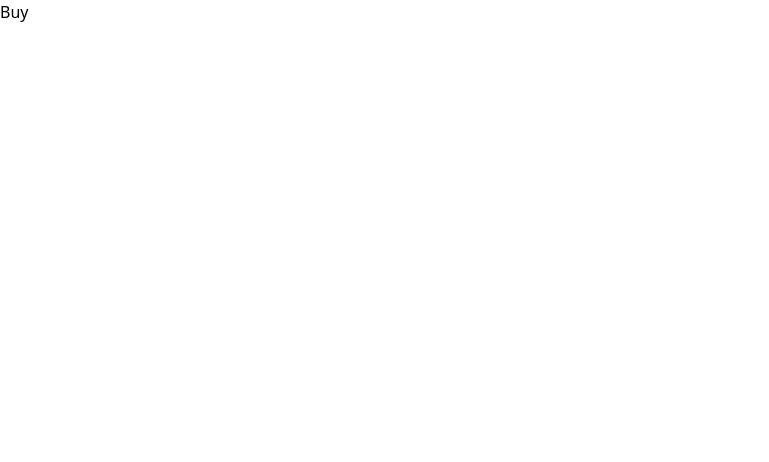
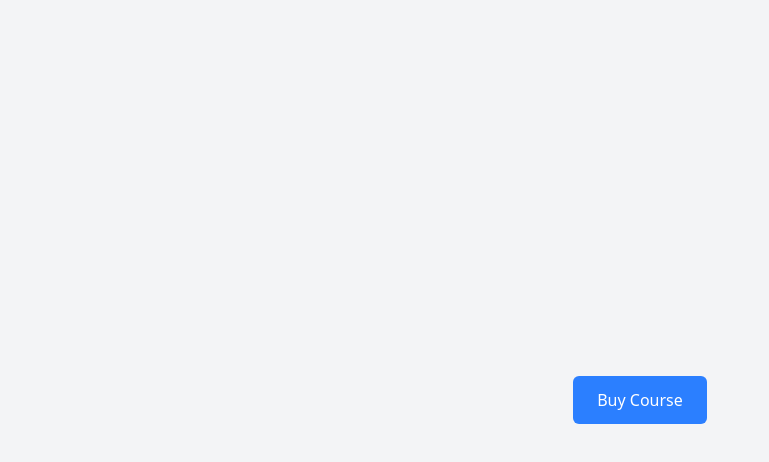
Before and after one commit to Surajsahu01/Full_stack_course_app, a React (Vite) app in the folder Frontend/: page /buy/1 in a window 1280 px wide. Shown: the top 462 px of the page, without its empty margins (0-769 px from the left). Built offline with nearby package versions, Linux system fonts and the light colour scheme.

Commit message:
solve course buy error

```diff
--- a/Frontend/src/components/Buy.jsx
+++ b/Frontend/src/components/Buy.jsx
@@ -1,9 +1,72 @@
-import React from 'react'
+import React, { useEffect, useState } from "react";
+import { useParams, useNavigate } from "react-router-dom";
+import axios from "axios";
+import toast from "react-hot-toast";
 
 const Buy = () => {
-  return (
-    <div>Buy</div>
-  )
-}
+    const { courseId } = useParams();
+    const navigate = useNavigate();
+    const [isLoggedIn, setIsLoggedIn] = useState(false);
+    const [loading, setLoading] = useState(false);
 
-export default Buy
+    // const user = JSON.parse(localStorage.getItem("user"));
+
+
+    useEffect(() => {
+        const user = JSON.parse(localStorage.getItem("user"));
+        if (user && user.token) {
+            setIsLoggedIn(true);
+        } else {
+            setIsLoggedIn(false);
+        }
+    }, []);
+
+    const handleBuy = async () => {
+        const user = JSON.parse(localStorage.getItem("user"));
+
+        if (!user || !user.token) {
+            toast.error("Please login to buy this course");
+            navigate("/login");  // Redirect to login page
+            return;
+        }
+
+        try {
+            setLoading(true);
+            const token = user.token;
+            const response = await axios.post(
+                `http://localhost:5000/api/users/buy/${courseId}`,
+                {},
+                {
+                    headers: { Authorization: `Bearer ${token}` },
+                    withCredentials: true,
+                }
+            );
+
+            toast.success(response.data.message || "Course Purchased Successfully");
+            navigate("/purchases");
+        } catch (error) {
+            if (error.response?.status === 400) {
+                toast.error("User already purchased this course");
+            } else {
+                toast.error(error?.response?.data?.errors || "Something went wrong");
+            }
+        } finally {
+            setLoading(false);
+        }
+    };
+
+    return (
+        <div className="flex justify-center items-center h-screen bg-gray-100">
+            <button
+                onClick={handleBuy}
+                disabled={loading}
+                className={`px-6 py-3 rounded-md text-white
+                     ${loading ? "bg-gray-400 cursor-not-allowed" : "bg-blue-500 hover:bg-blue-600"}`}
+            >
+                {loading ? "Processing..." : "Buy Course"}
+            </button>
+        </div>
+    );
+};
+
+export default Buy;
--- a/Frontend/src/components/Courses.jsx
+++ b/Frontend/src/components/Courses.jsx
@@ -25,8 +25,12 @@ const Courses = () => {
       const token = localStorage.getItem("user");
       if(token){
         setIsLogedIn(true);
-        const storedUserName = localStorage.getItem("id");
-        setUserName(storedUserName ? storedUserName.replace(/['"]+/g, '') : "");
+        let storedUserName = localStorage.getItem("id");
+        if (storedUserName) {
+          storedUserName = storedUserName.replace(/['"]+/g, ''); // Remove extra quotes
+          storedUserName = storedUserName.charAt(0).toUpperCase() + storedUserName.slice(1).toLowerCase(); // Capitalize first letter
+        }
+        setUserName(storedUserName || "");
 
       }else{
         setIsLogedIn(false);
@@ -36,7 +40,7 @@ const Courses = () => {
 
       const handleLogout = async()=>{
         try {
-          const response = await axios.get("http://localhost:4002/api/users/logout",{
+          const response = await axios.get("http://localhost:5000/api/users/logout",{
             withCredentials: true,
           })
           toast.success("Logout Successfull",response.data.messsage);
@@ -53,7 +57,7 @@ const Courses = () => {
         const fetchCourses = async()=>{
             setLoading(true);
           try {
-            const response = await axios.get("http://localhost:4002/api/users/show",
+            const response = await axios.get("http://localhost:5000/api/users/show",
               {
                 withCredentials: true
               }
@@ -96,7 +100,8 @@ const Courses = () => {
           </li>
           <li className="mb-4 flex items-center space-x-3 p-2 hover:bg-gray-500 rounded">
             <FaSearch />
-            <Link to="/courses" className="w-full">Courses</Link>
+            <Link to="/courses" className="w-full text-blue-6
+            00">Courses</Link>
           </li>
           <li className="mb-4 flex items-center space-x-3 p-2 hover:bg-gray-500 rounded">
             <FaDownload />
@@ -130,12 +135,12 @@ const Courses = () => {
             placeholder="Search courses..."
             value={searchQuery}
             onChange={handleSearch}
-            className="p-2 border border-gray-300 rounded-md w-1/3"
+            className="p-2  border border-gray-300 rounded-md w-1/3"
           />
           {
             isLogedIn && (
               <div  className="flex items-center space-x-4">
-                <p className="text-gray-500">Welcome, {userName}</p>
+                <p className="text-gray-700 hover:text-gray-500">Welcome {userName}</p>
                 {/* <Link to="/purchases" className="bg-blue-500 text-white px-4 py-2 rounded-md hover:bg-blue-600">Purchases</Link> */}
               </div>
               )
```
Also changed, not shown: 1 other file (tests, documents, lock files or other folders).
